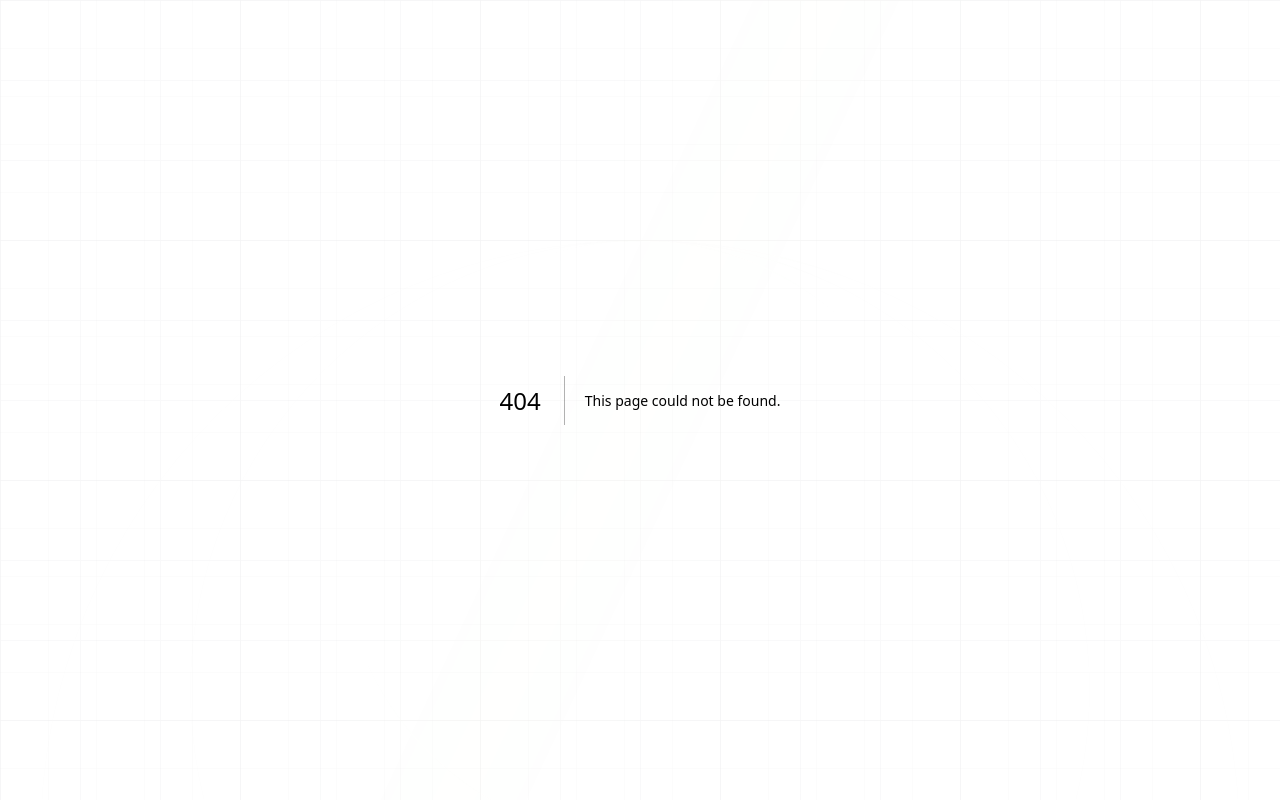
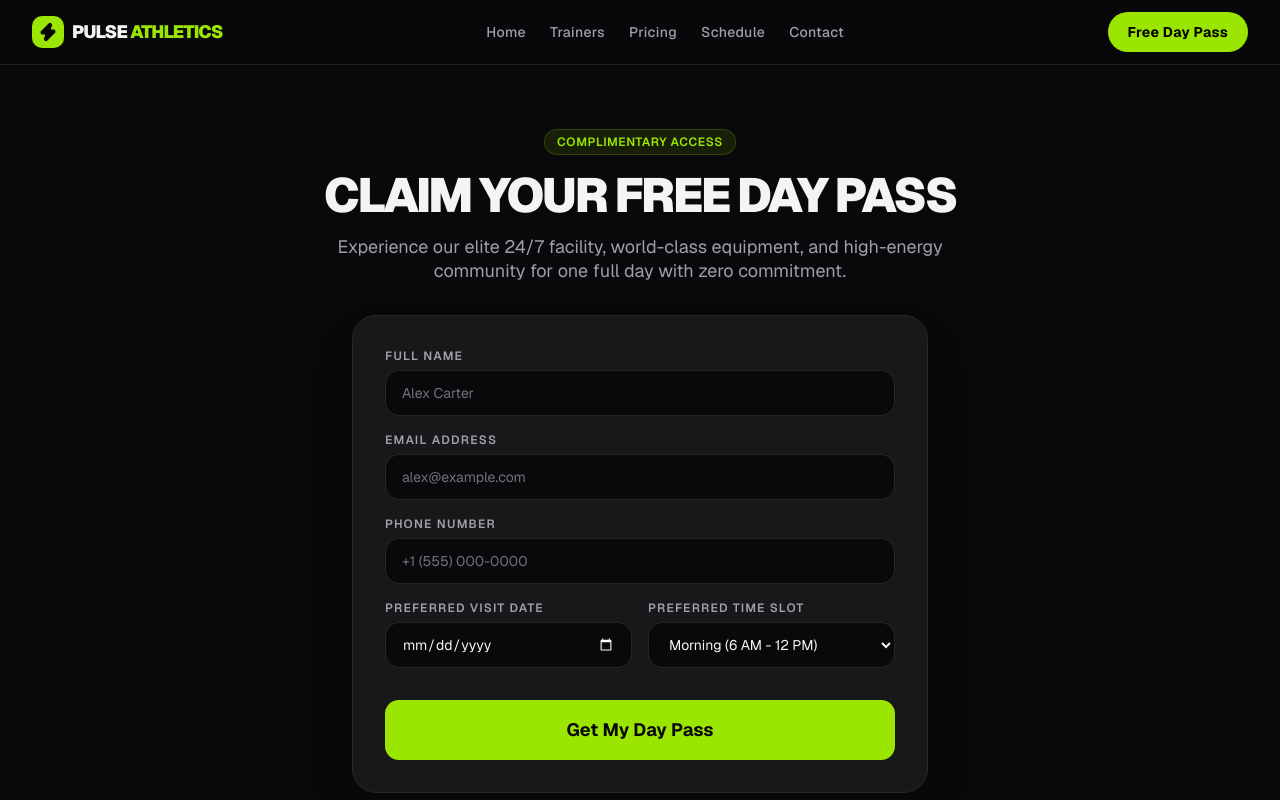
Before and after one commit to KavinK0001/gym-landing-page, a Next.js app: page /day-pass in a window 1280 px wide. Before the commit this address had no page. Shown: the top 800 px of the page. Built offline with nearby package versions, Linux system fonts and the light colour scheme.

Commit message:
feat: replace day pass modal with dedicated day-pass page route

```diff
--- /dev/null
+++ b/app/day-pass/page.tsx
@@ -0,0 +1,214 @@
+"use client";
+
+import { useState } from "react";
+import { TicketCheck } from "lucide-react";
+import { Navbar } from "@/components/Navbar";
+import { Footer } from "@/components/Footer";
+
+const timeSlots = [
+  "Morning (6 AM - 12 PM)",
+  "Afternoon (12 PM - 5 PM)",
+  "Evening (5 PM - 10 PM)",
+];
+
+const inputStyles =
+  "w-full rounded-xl border border-zinc-800 bg-zinc-950 px-4 py-3 text-sm text-zinc-100 placeholder:text-zinc-500 outline-none transition-colors focus:border-lime-400 focus:ring-1 focus:ring-lime-400 [color-scheme:dark]";
+
+const labelStyles =
+  "mb-1.5 block text-xs font-semibold uppercase tracking-widest text-zinc-400";
+
+export default function DayPassPage() {
+  const [submitted, setSubmitted] = useState(false);
+  const [name, setName] = useState("");
+  const [email, setEmail] = useState("");
+  const [phone, setPhone] = useState("");
+  const [date, setDate] = useState("");
+  const [slot, setSlot] = useState(timeSlots[0]);
+  const [passId, setPassId] = useState("");
+  const [passDetails, setPassDetails] = useState({
+    name: "",
+    date: "",
+    slot: "",
+  });
+
+  const today = new Date().toISOString().split("T")[0];
+
+  function handleSubmit(e: React.FormEvent) {
+    e.preventDefault();
+    setPassId(`PULSE-PASS-${Math.floor(1000 + Math.random() * 9000)}`);
+    setPassDetails({ name, date, slot });
+    setSubmitted(true);
+  }
+
+  return (
+    <div className="flex min-h-screen flex-col bg-zinc-950">
+      <Navbar />
+      <main className="flex-1 bg-zinc-950 px-4 py-16 text-zinc-100">
+        <div className="mx-auto max-w-3xl text-center">
+          {/* Header Section */}
+          <div className="inline-flex items-center rounded-full border border-lime-400/20 bg-lime-400/10 px-3 py-1 text-xs font-semibold uppercase tracking-wider text-lime-400">
+            Complimentary Access
+          </div>
+          <h1 className="mt-4 text-3xl font-black tracking-tighter text-zinc-100 sm:text-4xl lg:text-5xl">
+            CLAIM YOUR FREE DAY PASS
+          </h1>
+          <p className="mx-auto mt-4 max-w-2xl text-base leading-6 text-zinc-400 sm:text-lg">
+            Experience our elite 24/7 facility, world-class equipment, and
+            high-energy community for one full day with zero commitment.
+          </p>
+        </div>
+
+        {/* Page Form Container */}
+        <div className="mx-auto mt-8 max-w-xl rounded-3xl border border-zinc-800 bg-zinc-900 p-8 shadow-2xl">
+          {!submitted ? (
+            <form onSubmit={handleSubmit} className="space-y-4">
+              <div>
+                <label htmlFor="daypass-name" className={labelStyles}>
+                  Full Name
+                </label>
+                <input
+                  id="daypass-name"
+                  type="text"
+                  required
+                  value={name}
+                  onChange={(e) => setName(e.target.value)}
+                  placeholder="Alex Carter"
+                  className={inputStyles}
+                />
+              </div>
+
+              <div>
+                <label htmlFor="daypass-email" className={labelStyles}>
+                  Email Address
+                </label>
+                <input
+                  id="daypass-email"
+                  type="email"
+                  required
+                  value={email}
+                  onChange={(e) => setEmail(e.target.value)}
+                  placeholder="alex@example.com"
+                  className={inputStyles}
+                />
+              </div>
+
+              <div>
+                <label htmlFor="daypass-phone" className={labelStyles}>
+                  Phone Number
+                </label>
+                <input
+                  id="daypass-phone"
+                  type="tel"
+                  required
+                  value={phone}
+                  onChange={(e) => setPhone(e.target.value)}
+                  placeholder="+1 (555) 000-0000"
+                  className={inputStyles}
+                />
+              </div>
+
+              <div className="grid grid-cols-1 gap-4 sm:grid-cols-2">
+                <div>
+                  <label htmlFor="daypass-date" className={labelStyles}>
+                    Preferred Visit Date
+                  </label>
+                  <input
+                    id="daypass-date"
+                    type="date"
+                    required
+                    min={today}
+                    value={date}
+                    onChange={(e) => setDate(e.target.value)}
+                    className={inputStyles}
+                  />
+                </div>
+
+                <div>
+                  <label htmlFor="daypass-slot" className={labelStyles}>
+                    Preferred Time Slot
+                  </label>
+                  <select
+                    id="daypass-slot"
+                    value={slot}
+                    onChange={(e) => setSlot(e.target.value)}
+                    className={inputStyles}
+                  >
+                    {timeSlots.map((s) => (
+                      <option key={s}>{s}</option>
+                    ))}
+                  </select>
+                </div>
+              </div>
+
+              <button
+                type="submit"
+                className="mt-4 w-full rounded-xl bg-lime-400 py-4 text-lg font-bold text-zinc-950 transition-all duration-200 hover:bg-lime-500"
+              >
+                Get My Day Pass
+              </button>
+            </form>
+          ) : (
+            /* Success Confirmation View */
+            <div className="text-center">
+              <span className="mx-auto flex h-12 w-12 items-center justify-center rounded-full bg-lime-400/15 text-lime-400">
+                <TicketCheck className="h-6 w-6" />
+              </span>
+              <div className="mt-4 inline-flex items-center rounded-full border border-lime-400/40 bg-lime-400/20 px-3 py-1 text-xs font-bold uppercase tracking-widest text-lime-400">
+                Pass Active
+              </div>
+              <h2 className="mt-3 text-2xl font-black tracking-tighter text-zinc-100">
+                YOUR PASS IS READY
+              </h2>
+
+              {/* Digital pass card */}
+              <div className="mt-6 overflow-hidden rounded-2xl border border-zinc-800 bg-zinc-950 p-6 text-left">
+                <div className="flex items-center justify-between">
+                  <span className="text-xs font-black tracking-widest text-zinc-100">
+                    PULSE <span className="text-lime-400">DAY PASS</span>
+                  </span>
+                  <span className="font-mono text-xs font-bold text-lime-400">
+                    {passId}
+                  </span>
+                </div>
+                {/* Barcode / QR placeholder box */}
+                <div
+                  aria-hidden
+                  className="mt-4 h-20 w-full rounded-lg bg-zinc-900"
+                  style={{
+                    backgroundImage:
+                      "repeating-linear-gradient(to right, #f4f4f5 0 2px, transparent 2px 5px, #f4f4f5 5px 6px, transparent 6px 9px, #f4f4f5 9px 12px, transparent 12px 15px)",
+                  }}
+                />
+                <div className="mt-4 space-y-1 text-xs text-zinc-400">
+                  <p>
+                    <span className="font-semibold uppercase tracking-widest text-zinc-500">
+                      Guest:
+                    </span>{" "}
+                    <span className="text-zinc-100">{passDetails.name}</span>
+                  </p>
+                  <p>
+                    <span className="font-semibold uppercase tracking-widest text-zinc-500">
+                      Visit:
+                    </span>{" "}
+                    <span className="text-zinc-100">{passDetails.date}</span>
+                  </p>
+                  <p>
+                    <span className="font-semibold uppercase tracking-widest text-zinc-500">
+                      Slot:
+                    </span>{" "}
+                    <span className="text-zinc-100">{passDetails.slot}</span>
+                  </p>
+                </div>
+              </div>
+
+              <p className="mt-5 text-sm leading-6 text-zinc-400">
+                Show this digital pass at the front desk for instant access.
+              </p>
+            </div>
+          )}
+        </div>
+      </main>
+      <Footer />
+    </div>
+  );
+}
--- a/components/Hero.tsx
+++ b/components/Hero.tsx
@@ -55,12 +55,12 @@ export function Hero() {
         </p>
 
         <div className="flex flex-col items-start gap-4 sm:flex-row">
-          <button
-            type="button"
+          <Link
+            href="/day-pass"
             className="inline-flex items-center gap-2 rounded-full bg-lime-400 px-7 py-3.5 text-sm font-bold tracking-wide text-black transition-colors hover:bg-lime-500"
           >
             Claim Free Day Pass <ArrowRight className="h-4 w-4" />
-          </button>
+          </Link>
           <Link
             href="#classes"
             className="inline-flex items-center gap-2 rounded-full border border-zinc-800 bg-zinc-900 px-7 py-3.5 text-sm font-semibold text-zinc-100 hover:bg-zinc-800"
--- a/components/Navbar.tsx
+++ b/components/Navbar.tsx
@@ -44,12 +44,12 @@ export function Navbar() {
 
         {/* CTA + Mobile toggle */}
         <div className="flex items-center gap-3">
-          <button
-            type="button"
+          <Link
+            href="/day-pass"
             className="hidden rounded-full bg-lime-400 px-5 py-2.5 text-sm font-bold tracking-wide text-black transition-colors hover:bg-lime-500 md:inline-flex"
           >
             Free Day Pass
-          </button>
+          </Link>
 
           <button
             type="button"
@@ -77,13 +77,13 @@ export function Navbar() {
                 {link.label}
               </Link>
             ))}
-            <button
-              type="button"
+            <Link
+              href="/day-pass"
               onClick={() => setOpen(false)}
               className="mt-2 inline-flex justify-center rounded-full bg-lime-400 px-5 py-3 text-sm font-bold text-black hover:bg-lime-500"
             >
               Free Day Pass
-            </button>
+            </Link>
           </nav>
         </div>
       )}
```
